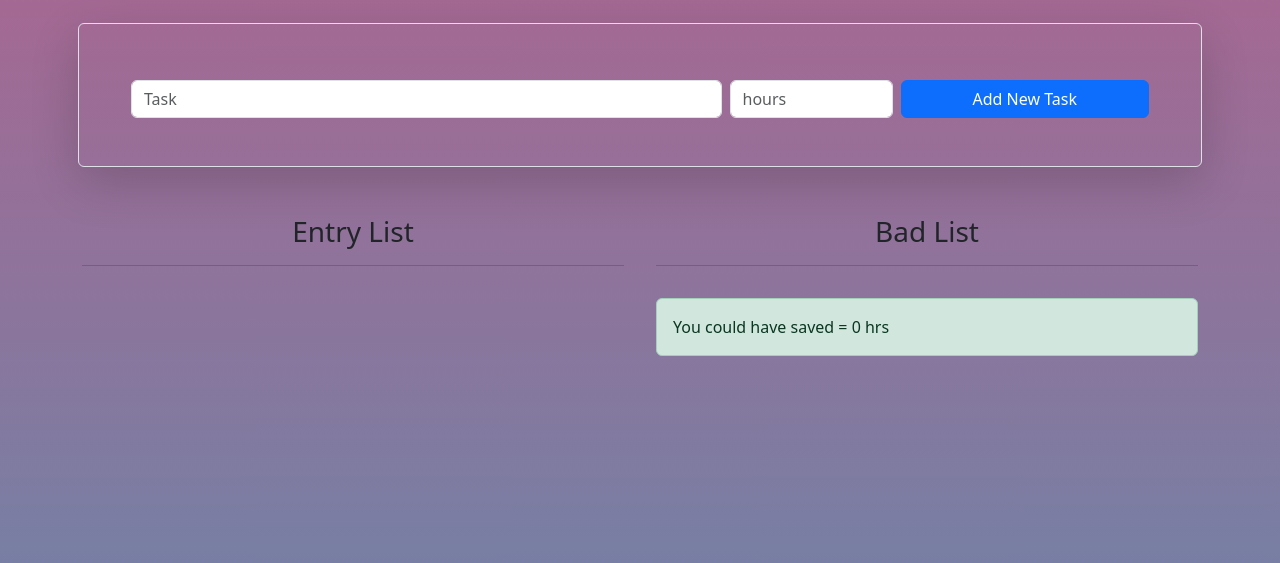
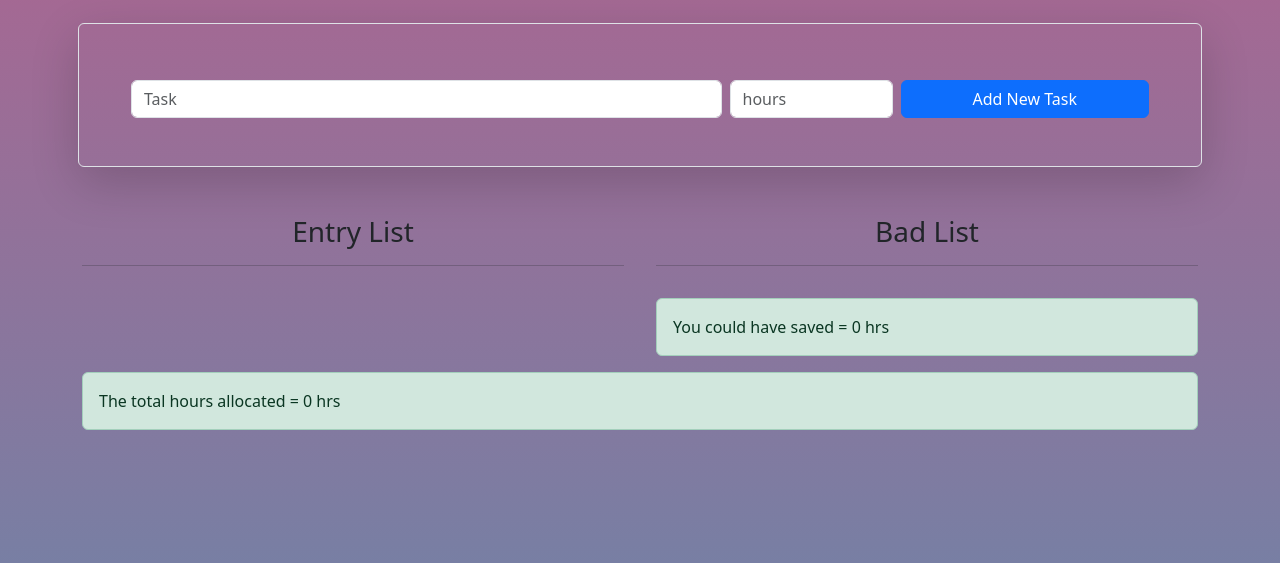
Before and after one commit to Thakur-Neupane/not-todo-list, a plain HTML site: page index.html in a window 1280 px wide. Shown: the part 121-684 px from the top of the page. Drawn offline with nearby package versions, Linux system fonts and the light colour scheme.

Commit message:
Total hrs

```diff
--- a/index.html
+++ b/index.html
@@ -91,6 +91,9 @@
             </div>
           </div>
         </div>
+        <div class="alert alert-success" role="alert">
+          The total hours allocated = <span id="ttlHrs">0</span> hrs
+        </div>
       </div>
     </div>
     <script src="script.js"></script>
```
